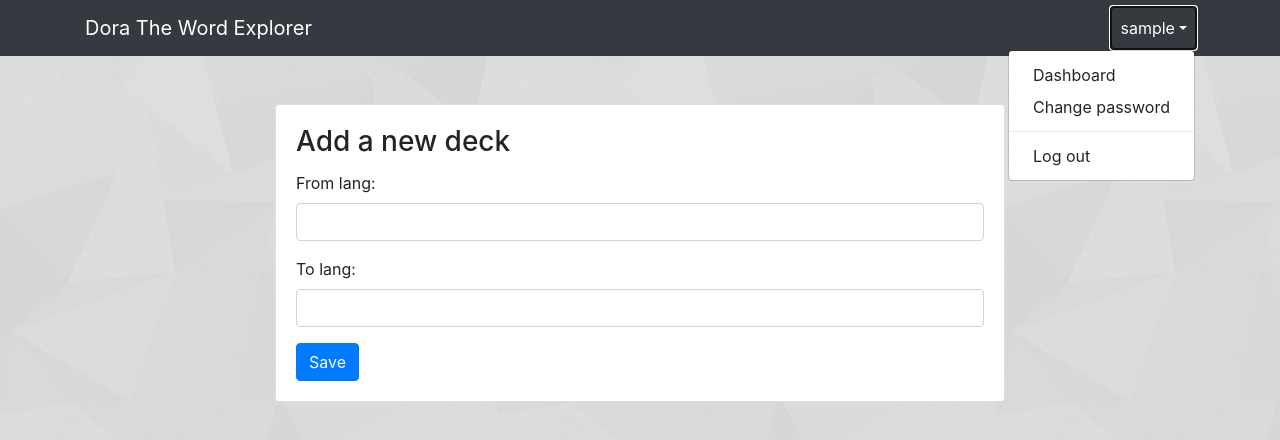
After one commit to Erfi/darvag, a Django app: page /deck/add/ in a window 1280 px wide, after a click that opens the changed part. The commit adds this page. Shown: the top 440 px of the page. Run offline with Django 3.2, Linux system fonts and the light colour scheme; the visitor is signed in with stand-in values (Sample User, id 1); some libraries are stand-ins or nearby versions.

Commit message:
added an add deck form. removed userid parameter from dashboard url.

```diff
--- a/dora/dora/urls.py
+++ b/dora/dora/urls.py
@@ -42,7 +42,8 @@ urlpatterns = [
     path('settings/password/done', auth_views.PasswordChangeDoneView.as_view(template_name='password_change_done.html'),
          name='password_change_done'),
     path('admin/', admin.site.urls),
-    path('user/dashboard/<str:userid>', flashcard_views.dashboard, name='dashboard'),
+    path('user/dashboard/', flashcard_views.dashboard, name='dashboard'),
+    path('deck/add/', flashcard_views.add_deck, name='add_deck'),
     path('entry/add/', flashcard_views.add_entry, name='add_entry'),
     path('entry/<str:from_lang>/', flashcard_views.lang_entry, name='lang_entry')
 ]
--- a/dora/flashcard/forms.py
+++ b/dora/flashcard/forms.py
@@ -1,8 +1,14 @@
 from django import forms
-from flashcard.models import Entry
+from flashcard.models import Deck, Entry
 
 
 class NewEntryForm(forms.ModelForm):
     class Meta:
         model = Entry
         fields = ['from_lang', 'to_lang', 'from_word', 'to_word', 'from_example']
+
+
+class NewDeckForm(forms.ModelForm):
+    class Meta:
+        model = Deck
+        fields = ['from_lang', 'to_lang']
--- a/dora/flashcard/views.py
+++ b/dora/flashcard/views.py
@@ -1,6 +1,6 @@
 from django.shortcuts import render, redirect
-from flashcard.forms import NewEntryForm
-from flashcard.models import Entry
+from flashcard.forms import NewEntryForm, NewDeckForm
+from flashcard.models import Entry, Deck
 from django.contrib.auth.decorators import login_required
 
 
@@ -12,6 +12,7 @@ def home(request):
 def lang_entry(request, from_lang):
     entries = Entry.objects.filter(from_lang=from_lang)
     return render(request, 'home.html', {'entries': entries})
+
 
 @login_required
 def add_entry(request):
@@ -32,5 +33,20 @@ def add_entry(request):
 
 
 @login_required
-def dashboard(request, userid):
+def dashboard(request):
     return render(request, 'dashboard.html')
+
+
+@login_required
+def add_deck(request):
+    if request.method == 'POST':
+        form = NewDeckForm(request.POST)
+        if form.is_valid():
+            deck = Deck.objects.create(from_lang=form.cleaned_data['from_lang'],
+                                       to_lang=form.cleaned_data['to_lang'],
+                                       created_by=request.user)
+            deck.save()
+            return redirect('dashboard')
+    else:
+        form = NewDeckForm()
+    return render(request, 'new_deck_form.html', {'form': form})
--- a/dora/templates/base.html
+++ b/dora/templates/base.html
@@ -27,7 +27,7 @@
                             <li class="nav-item dropdown">
                                 <a class="nav-link dropdown-toggle" href="#" id="userMenu" data-toggle="dropdown" aria-haspopup="true" aria-expanded="false">{{ user.username }}</a>
                                 <div class="dropdown-menu dropdown-menu-right" aria-labelledby="userMenu">
-                                    <a class="dropdown-item" href="#">My account</a>
+                                    <a class="dropdown-item" href="{% url 'dashboard' %}">Dashboard</a>
                                     <a class="dropdown-item" href="{% url 'password_change' %}">Change password</a>
                                     <div class="dropdown-divider"></div>
                                     <a class="dropdown-item" href="{% url 'logout' %}">Log out</a>
--- /dev/null
+++ b/dora/templates/new_deck_form.html
@@ -0,0 +1,26 @@
+{% extends 'base.html' %}
+
+{% load static %}
+
+{% block stylesheet %}
+    <link rel="stylesheet" href="{% static 'css/app.css' %}">
+{% endblock stylesheet %}
+
+{% block title %} Add new deck {% endblock title %}
+
+{% block content %}
+    <div class="row justify-content-center mt-5 mb-5">
+        <div class="col-lg-8 col-md-10 col-sm-12">
+            <div class="card">
+                <div class="card-body">
+                    <h3 class="card-title">Add a new deck</h3>
+                    <form method="post" novalidate>
+                        {% csrf_token %}
+                        {% include 'includes/form.html' %}
+                        <button type="submit" class="btn btn-primary">Save</button>
+                    </form>
+                </div>
+            </div>
+        </div>
+    </div>
+{% endblock content %}
```
